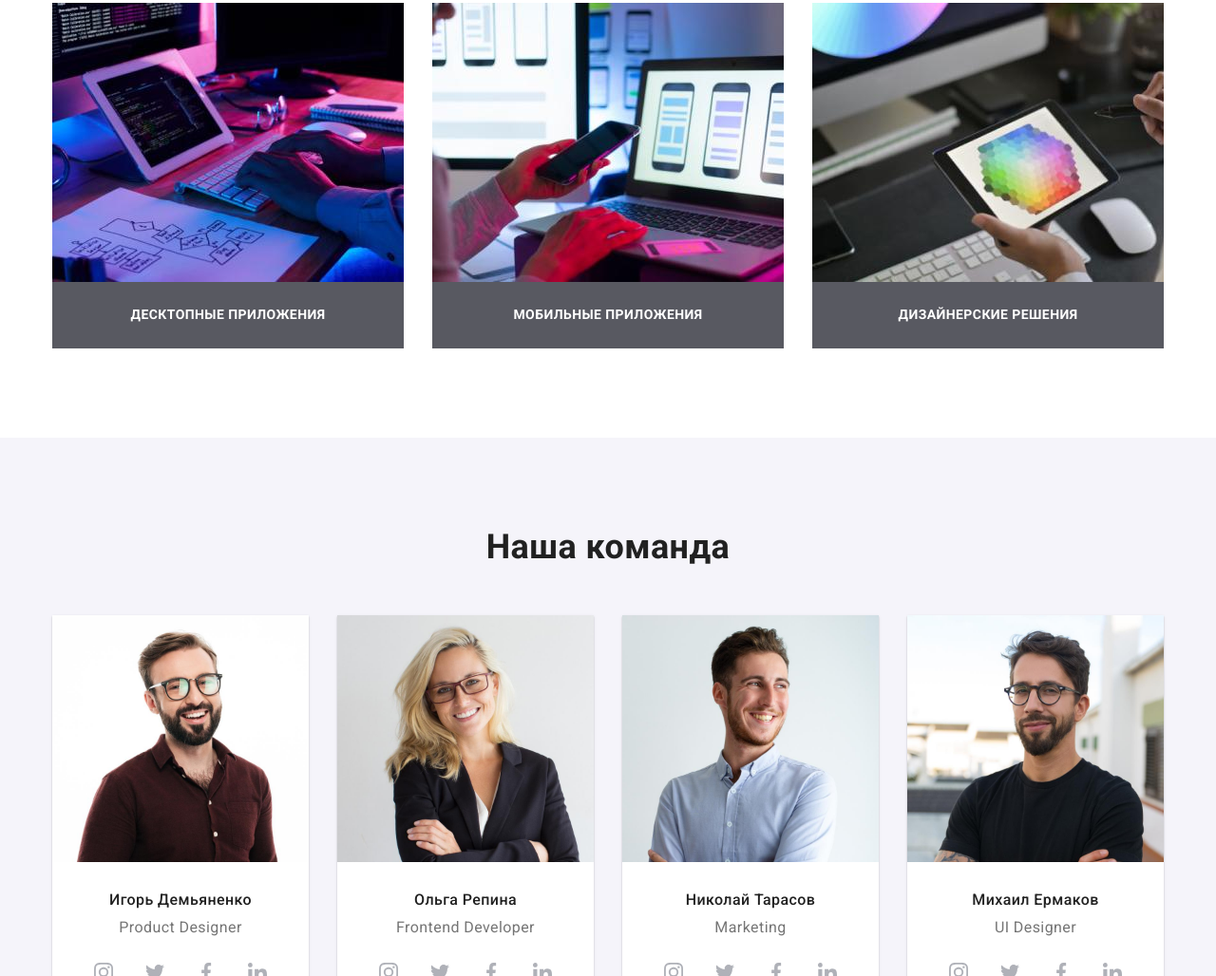
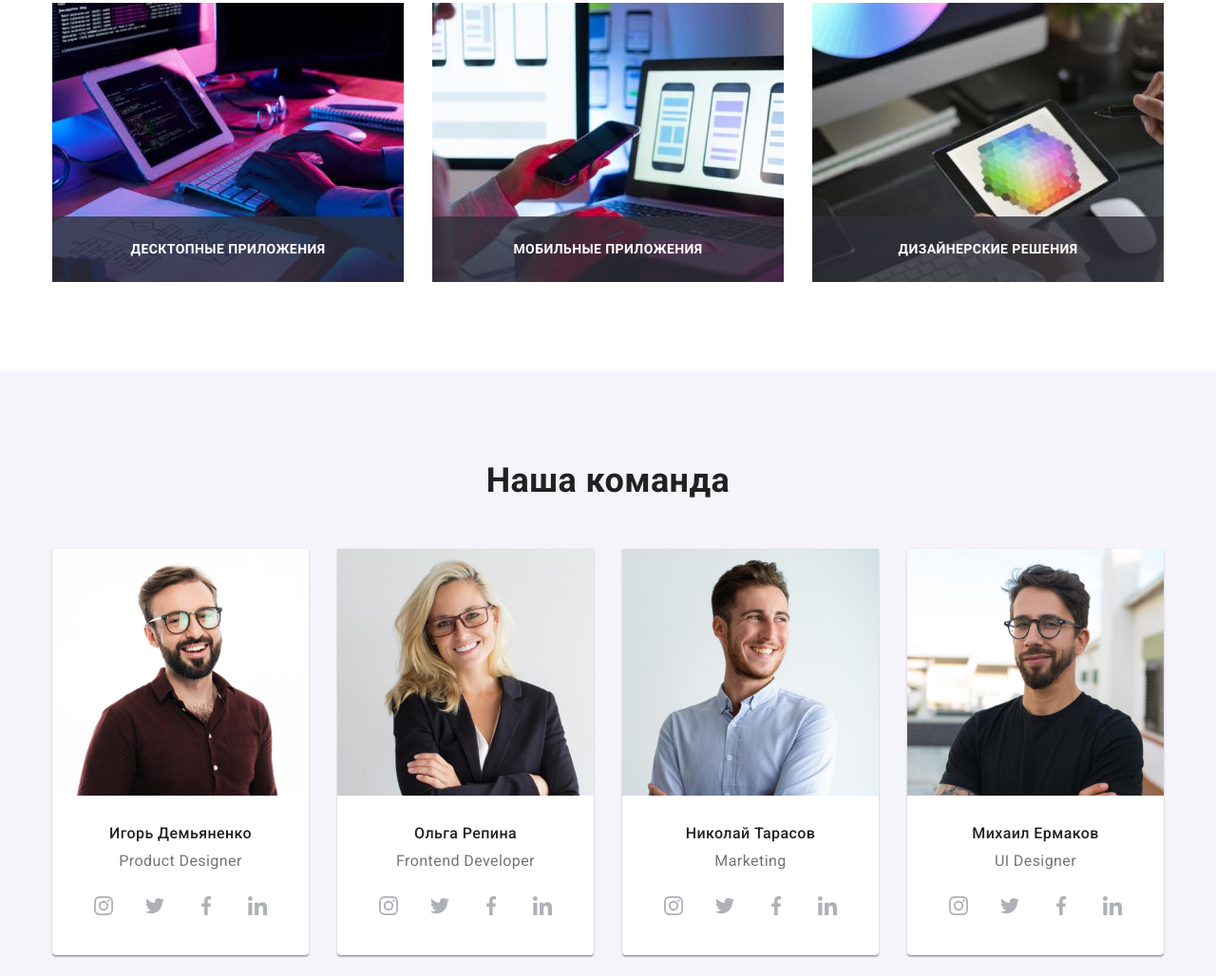
Before and after one commit to Maksim-Yaroschuk/goit-markup-hw-07, a plain HTML site: page index.html in a window 1280 px wide. Shown: the part 1205-2233 px from the top of the page at 95% size. Drawn offline with nearby package versions, Linux system fonts and the light colour scheme.

Commit message:
Виправляє помилку в блоці "Чим ми займаємось"

```diff
--- a/index.html
+++ b/index.html
@@ -147,7 +147,13 @@
                   height="294"
                   alt="Програмист пишет код"
                 />
-                <p class="thumb__title title title--uppercase">
+                <p
+                  class="
+                    thumb__title thumb__title--overlay
+                    title title--uppercase
+                    thumb__title--overlay
+                  "
+                >
                   Десктопные приложения
                 </p>
               </div>
@@ -160,7 +166,12 @@
                   height="294"
                   alt="Програмист создает приложение для телефона"
                 />
-                <p class="thumb__title title title--uppercase">
+                <p
+                  class="
+                    thumb__title thumb__title--overlay
+                    title title--uppercase
+                  "
+                >
                   Мобильные приложения
                 </p>
               </div>
@@ -173,7 +184,12 @@
                   height="294"
                   alt="Палитра цветов на екране планшета"
                 />
-                <p class="thumb__title title title--uppercase">
+                <p
+                  class="
+                    thumb__title thumb__title--overlay
+                    title title--uppercase
+                  "
+                >
                   Дизайнерские решения
                 </p>
               </div>
--- a/sass/components/_contact-form.scss
+++ b/sass/components/_contact-form.scss
@@ -58,15 +58,15 @@
     border-radius: 2px;
     vertical-align: text-top;
   }
-}
 
-.checkbox:checked + .checkbox__label::before {
+  .checkbox:checked + &::before {
     background-image: url(../images/checked.svg);
     background-repeat: no-repeat;
     background-position: center;
     background-size: contain;
     background-color: var(--accent-col);
     border-color: var(--accent-col);
+  }
 }
 
 .checkbox__link {
--- a/sass/components/_thumb.scss
+++ b/sass/components/_thumb.scss
@@ -12,6 +12,9 @@
 
   background: rgba(47, 48, 58, 0.8);
   width: 100%;
+
+  // position: absolute;
+  // bottom: 0;
 }
 
 .thumb__title--overlay {
```
Also changed, not shown: sass/components/_modal.scss (+4 -5 lines). Lines whose indentation alone changed are shown as unchanged.
